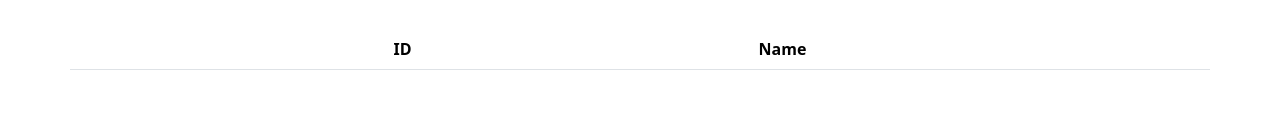
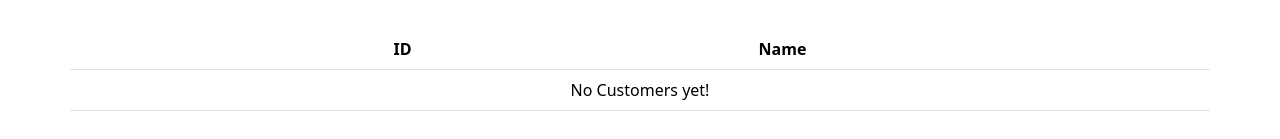
Before and after one commit to Yasith-s-play-ground/angular-customer-update-assignment, an Angular app: page / in a window 1280 px wide. Shown: the part 519-658 px from the top of the page. Built offline with nearby package versions, Linux system fonts and the light colour scheme.

Commit message:
remove table footer when rows are added

```diff
--- a/src/app/customer-list/customer-list.component.html
+++ b/src/app/customer-list/customer-list.component.html
@@ -18,7 +18,7 @@
                 [selected]="customer.selected"/>
   <!--  </tr>-->
   </tbody>
-  <tfoot>
+  <tfoot *ngIf="notSelectedCustomerList.length===0">
   <tr class="row">
     <td colspan="4" class="text-center">No Customers yet!</td>
   </tr>
--- a/src/app/customer-list/customer-list.component.ts
+++ b/src/app/customer-list/customer-list.component.ts
@@ -1,14 +1,15 @@
 import {Component, ComponentFactoryResolver, inject, ViewChild, ViewContainerRef} from '@angular/core';
 import {CustomerComponent} from "../customer/customer.component";
 import {ValueService} from "../service/value.service";
-import {NgForOf} from "@angular/common";
+import {NgForOf, NgIf} from "@angular/common";
 
 @Component({
   selector: 'app-customer-list',
   standalone: true,
   imports: [
     CustomerComponent,
-    NgForOf
+    NgForOf,
+    NgIf
   ],
   templateUrl: './customer-list.component.html',
   styleUrl: './customer-list.component.css'
--- a/src/app/selected-customer-list/selected-customer-list.component.html
+++ b/src/app/selected-customer-list/selected-customer-list.component.html
@@ -36,8 +36,8 @@
   <app-customer *ngFor="let customer of selectedCustomerList" [id]="customer.id" [name]="customer.name"
                 [selected]="customer.selected"/>
   </tbody>
-  <tfoot>
-  <tr *ngIf="selectedCustomerList.length" class="row">
+  <tfoot *ngIf="selectedCustomerList.length===0">
+  <tr class="row">
     <td colspan="4" class="text-center">No Customers yet!</td>
   </tr>
   </tfoot>
```
